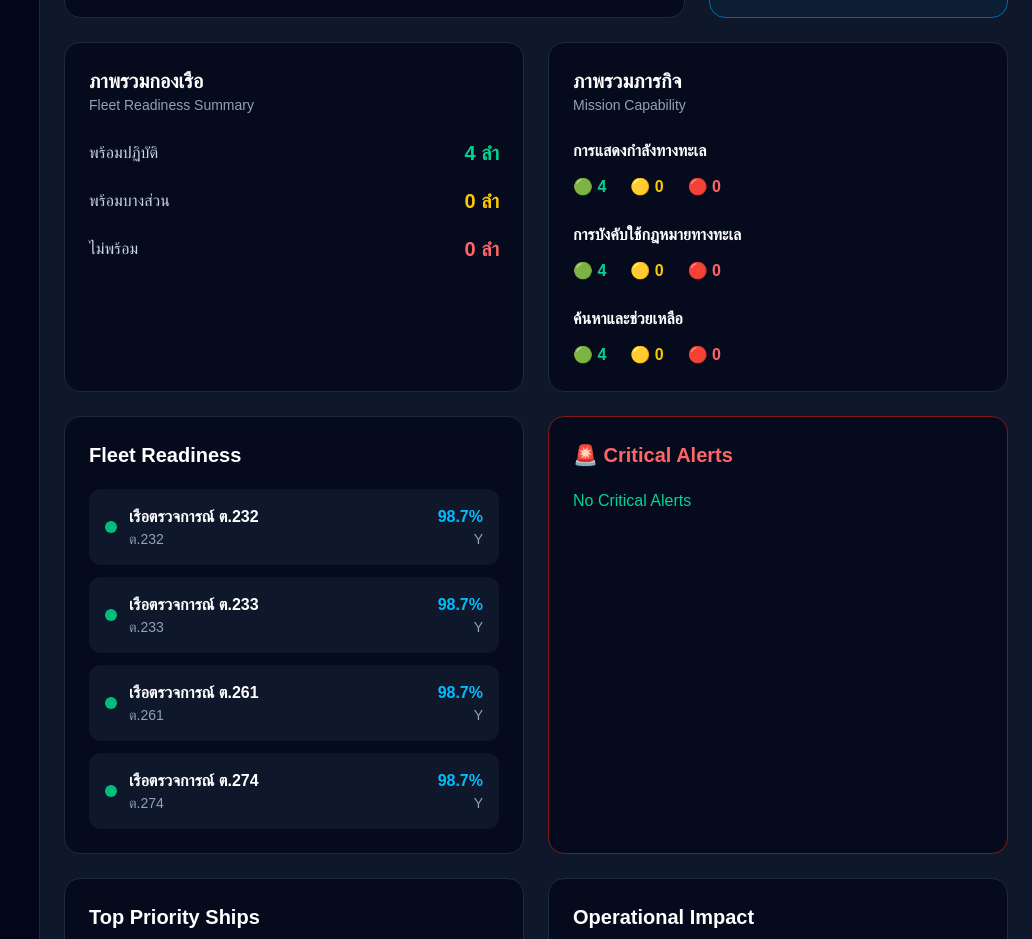
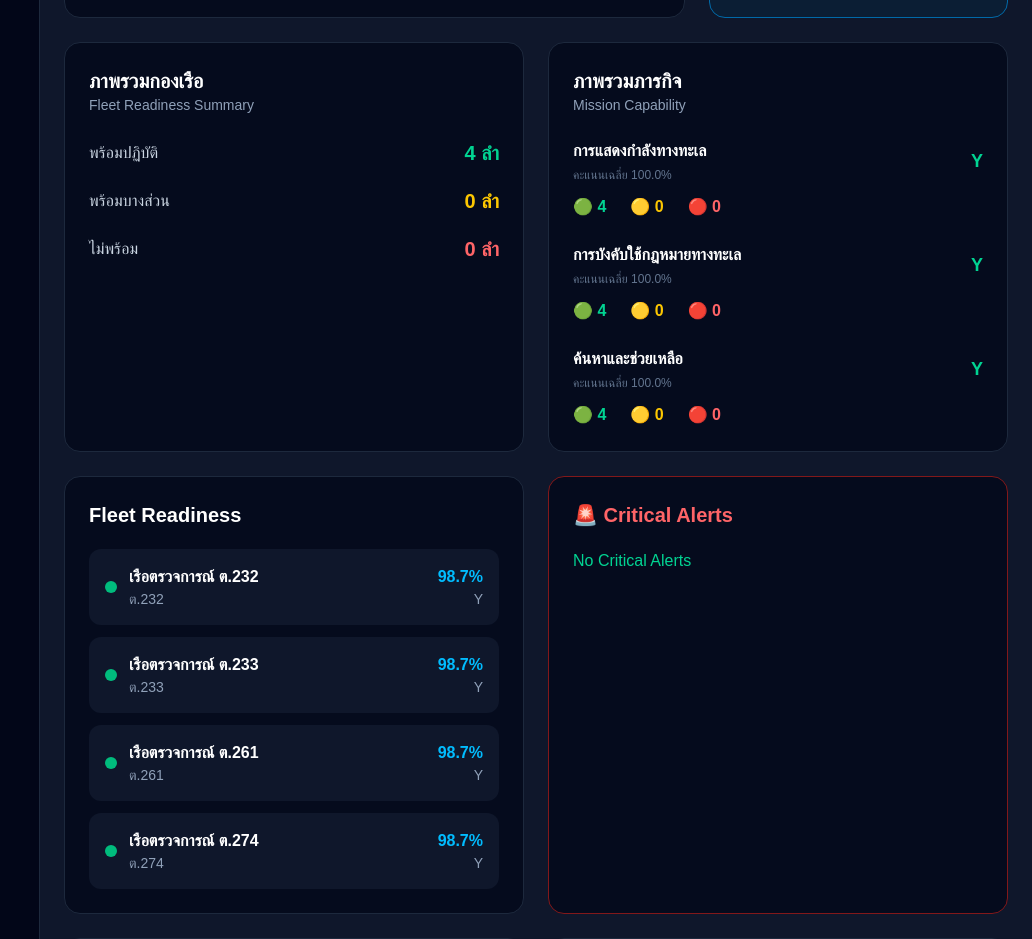
Before and after one commit to peerawatsuwa-tech/cris-gyf, a React (Vite) app: page / in a window 1280 px wide. Shown: the part 2500-3439 px from the top of the page, without its empty margins (248-1280 px from the left). Built offline with nearby package versions, Linux system fonts and the light colour scheme; a web font is replaced by a local one.

Commit message:
feat(engine): add fleet mission assessment

```diff
--- a/src/components/command/MissionOverviewCard.tsx
+++ b/src/components/command/MissionOverviewCard.tsx
@@ -1,79 +1,59 @@
-import { useFleet } from "@/context/FleetContext";
-import { calculateMission } from "@/engine/MissionEngine";
+import { useCommanderSnapshot } from "@/hooks/useCommanderSnapshot";
+
+const missionTitles: Record<string, string> = {
+  "Maritime Presence": "การแสดงกำลังทางทะเล",
+  "Maritime Law Enforcement": "การบังคับใช้กฎหมายทางทะเล",
+  "Search and Rescue": "ค้นหาและช่วยเหลือ",
+};
+
+const statusStyles = {
+  Y: "text-emerald-400",
+  Q: "text-yellow-400",
+  N: "text-red-400",
+} as const;
 
 export default function MissionOverviewCard() {
-  const { fleet } = useFleet();
-
-  const all = fleet.flatMap((ship) => calculateMission(ship));
-
-  const count = (
-    mission: string,
-    readiness: "Y" | "Q" | "N"
-  ) =>
-    all.filter(
-      (m) =>
-        m.mission === mission &&
-        m.readiness === readiness
-    ).length;
-
-  const missions = [
-    {
-      title: "การแสดงกำลังทางทะเล",
-      key: "Maritime Presence",
-    },
-    {
-      title: "การบังคับใช้กฎหมายทางทะเล",
-      key: "Maritime Law Enforcement",
-    },
-    {
-      title: "ค้นหาและช่วยเหลือ",
-      key: "Search and Rescue",
-    },
-  ];
+  const { missionAssessment } = useCommanderSnapshot();
 
   return (
     <div className="rounded-2xl border border-slate-800 bg-slate-950/70 p-6">
-
-      <h2 className="text-xl font-bold text-white">
-        ภาพรวมภารกิจ
-      </h2>
-
-      <p className="text-sm text-slate-400">
-        Mission Capability
-      </p>
+      <h2 className="text-xl font-bold text-white">ภาพรวมภารกิจ</h2>
+      <p className="text-sm text-slate-400">Mission Capability</p>
 
       <div className="mt-6 space-y-6">
+        {missionAssessment.missions.map((mission) => (
+          <div key={mission.mission}>
+            <div className="flex items-center justify-between gap-4">
+              <div>
+                <p className="font-semibold text-white">
+                  {missionTitles[mission.mission] ?? mission.mission}
+                </p>
+                <p className="mt-1 text-xs text-slate-500">
+                  คะแนนเฉลี่ย {mission.averageScore.toFixed(1)}%
+                </p>
+              </div>
 
-        {missions.map((m) => (
-
-          <div key={m.key}>
-
-            <p className="font-semibold text-white">
-              {m.title}
-            </p>
+              <span
+                className={`text-lg font-bold ${statusStyles[mission.readiness]}`}
+              >
+                {mission.readiness}
+              </span>
+            </div>
 
             <div className="mt-3 flex gap-6">
-
               <span className="font-semibold text-emerald-400">
-                🟢 {count(m.key, "Y")}
+                🟢 {mission.ready}
               </span>
-
               <span className="font-semibold text-yellow-400">
-                🟡 {count(m.key, "Q")}
+                🟡 {mission.limited}
               </span>
-
               <span className="font-semibold text-red-400">
-                🔴 {count(m.key, "N")}
+                🔴 {mission.notReady}
               </span>
-
             </div>
-
           </div>
-
         ))}
-
       </div>
-
     </div>
   );
 }
--- /dev/null
+++ b/src/engine/fleetMissionAssessmentEngine.ts
@@ -0,0 +1,90 @@
+import { calculateMission, type MissionResult } from "./MissionEngine";
+import type { Ship, ReadinessLevel } from "@/types/ship";
+
+export interface FleetMissionShipAssessment {
+  ship: Ship;
+  result: MissionResult;
+}
+
+export interface FleetMissionSummary {
+  mission: string;
+  readiness: ReadinessLevel;
+  averageScore: number;
+  ready: number;
+  limited: number;
+  notReady: number;
+  total: number;
+  assessments: FleetMissionShipAssessment[];
+}
+
+export interface FleetMissionAssessment {
+  missions: FleetMissionSummary[];
+  totalAssessments: number;
+}
+
+function average(values: number[]): number {
+  if (values.length === 0) return 0;
+
+  return Number(
+    (values.reduce((sum, value) => sum + value, 0) / values.length).toFixed(1),
+  );
+}
+
+function toReadiness(score: number): ReadinessLevel {
+  return score >= 90 ? "Y" : score >= 70 ? "Q" : "N";
+}
+
+function safeCalculateMission(ship: Ship): MissionResult[] {
+  try {
+    return calculateMission(ship).map((result) => ({
+      ...result,
+      score: Math.min(100, Math.max(0, result.score)),
+    }));
+  } catch (error) {
+    console.error(`Unable to assess missions for ${ship.shipName}`, error);
+    return [];
+  }
+}
+
+export function evaluateFleetMissions(
+  fleet: Ship[],
+): FleetMissionAssessment {
+  const assessments = fleet.flatMap((ship) =>
+    safeCalculateMission(ship).map((result) => ({ ship, result })),
+  );
+
+  const missionNames = Array.from(
+    new Set(assessments.map(({ result }) => result.mission)),
+  );
+
+  const missions = missionNames.map((mission) => {
+    const missionAssessments = assessments.filter(
+      ({ result }) => result.mission === mission,
+    );
+    const averageScore = average(
+      missionAssessments.map(({ result }) => result.score),
+    );
+
+    return {
+      mission,
+      readiness: toReadiness(averageScore),
+      averageScore,
+      ready: missionAssessments.filter(
+        ({ result }) => result.readiness === "Y",
+      ).length,
+      limited: missionAssessments.filter(
+        ({ result }) => result.readiness === "Q",
+      ).length,
+      notReady: missionAssessments.filter(
+        ({ result }) => result.readiness === "N",
+      ).length,
+      total: missionAssessments.length,
+      assessments: missionAssessments,
+    };
+  });
+
+  return {
+    missions,
+    totalAssessments: assessments.length,
+  };
+}
--- a/src/hooks/useCommanderSnapshot.ts
+++ b/src/hooks/useCommanderSnapshot.ts
@@ -1,9 +1,16 @@
 import { useMemo } from "react";
 import { useFleet } from "@/context/FleetContext";
 import { evaluateFleetReadiness } from "@/engine/fleetReadinessEngine";
+import { evaluateFleetMissions } from "@/engine/fleetMissionAssessmentEngine";
 
 export function useCommanderSnapshot() {
   const { fleet } = useFleet();
 
-  return useMemo(() => evaluateFleetReadiness(fleet), [fleet]);
+  return useMemo(
+    () => ({
+      ...evaluateFleetReadiness(fleet),
+      missionAssessment: evaluateFleetMissions(fleet),
+    }),
+    [fleet],
+  );
 }
```
